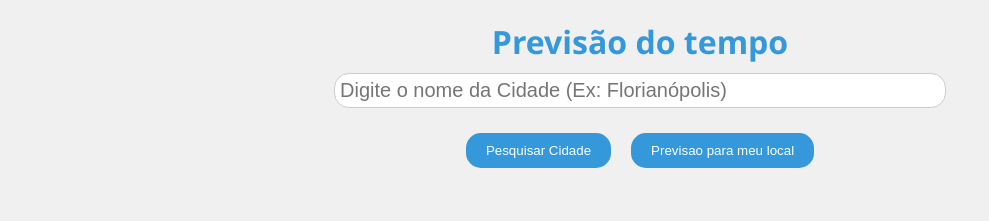
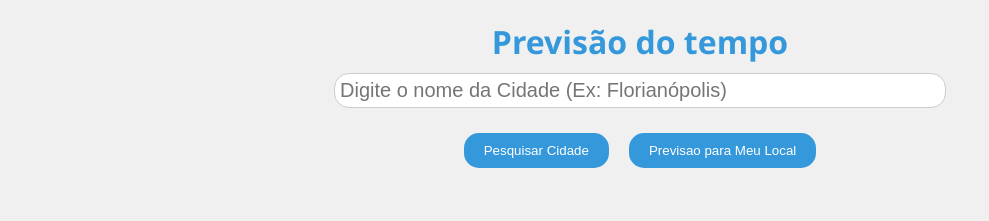
Before and after one commit to VitorLeal0/previsao-do-tempo-vitor, a React (Create React App) app: page / in a window 1280 px wide. Shown: the top 221 px of the page, without its empty margins (0-989 px from the left). Built offline with nearby package versions, Linux system fonts and the light colour scheme.

Commit message:
fix text button

```diff
--- a/src/Components/Weather/Weather.jsx
+++ b/src/Components/Weather/Weather.jsx
@@ -72,7 +72,7 @@ export default function Weather() {
             'Pesquisar Cidade'
           )}
         </button>
-          <button onClick={myLocalEvent => getWeatherForecastByMyCity(myLocalEvent)}>Previsao para meu local</button>
+          <button onClick={myLocalEvent => getWeatherForecastByMyCity(myLocalEvent)}>Previsao para Meu Local</button>
         </div>
       </form>
       {city && weather && geo && (
```
